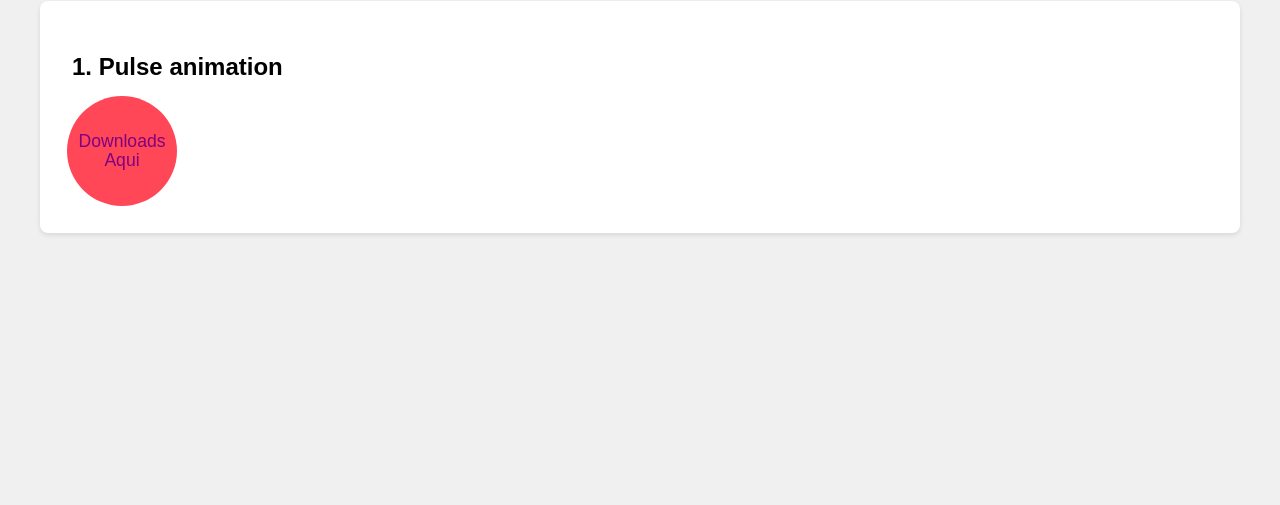
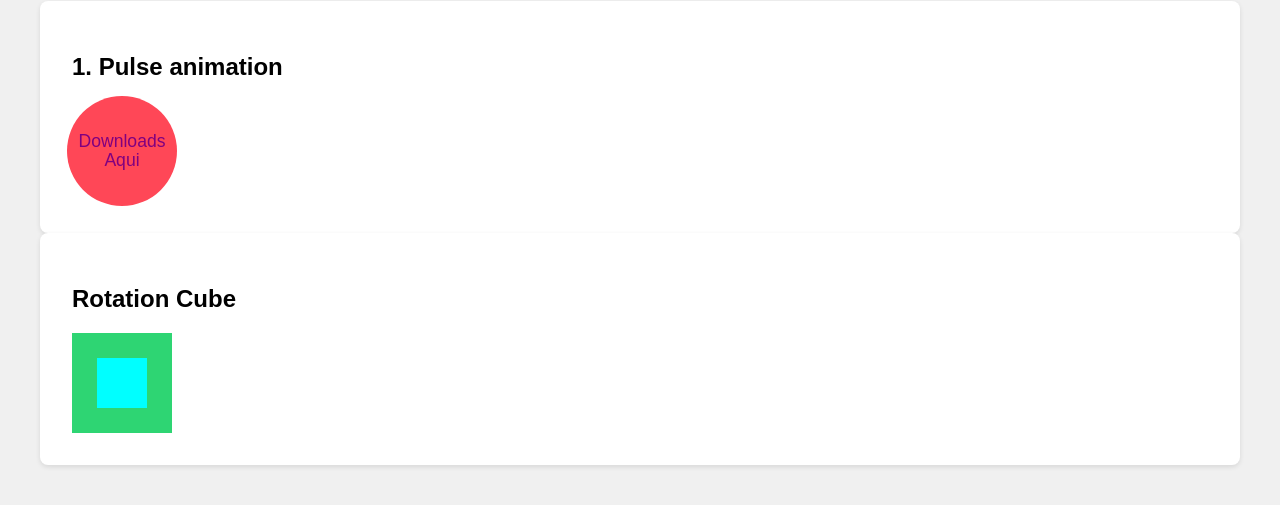
Before and after one commit to Marciogleyson/flex, a plain HTML site: page efeitos/animations/index.html in a window 1280 px wide. Shown: the part 111-616 px from the top of the page. Drawn offline with Linux system fonts and the light colour scheme.

Commit message:
Rotation Cube

```diff
--- a/efeitos/animations/index.css
+++ b/efeitos/animations/index.css
@@ -32,6 +32,33 @@ body {
 
 }
 
+.cube {
+    width: 100px;
+    height: 100px;
+    background-color: #2ed573;
+    display: flex;
+    justify-content: center;
+    align-items: center;
+    animation: rotate 4s linear infinite;
+}
+
+@keyframes rotate {
+    0%{transform: rotate(0deg);}
+    100%{transform: rotate(360deg);}
+}
+
+.inner-cube{
+    width: 50px;
+    height: 50px;
+    background-color: aqua;
+    animation: rotate-inverse 1s linear infinite;
+}
+
+@keyframes rotate-inverse {
+    0%{transform: rotate(360deg);}
+    100%{transform: 90deg;}
+}
+
 .pulse span {
     user-select: none;
 }
--- a/efeitos/animations/index.html
+++ b/efeitos/animations/index.html
@@ -18,6 +18,13 @@
             </div>
 
         </section>
+
+        <section class="animation-box">
+             <h2>Rotation Cube</h2>
+             <div class="cube">
+                <div class="inner-cube"></div>
+             </div>
+        </section>
     </main>
 </body>
 </html>
```
